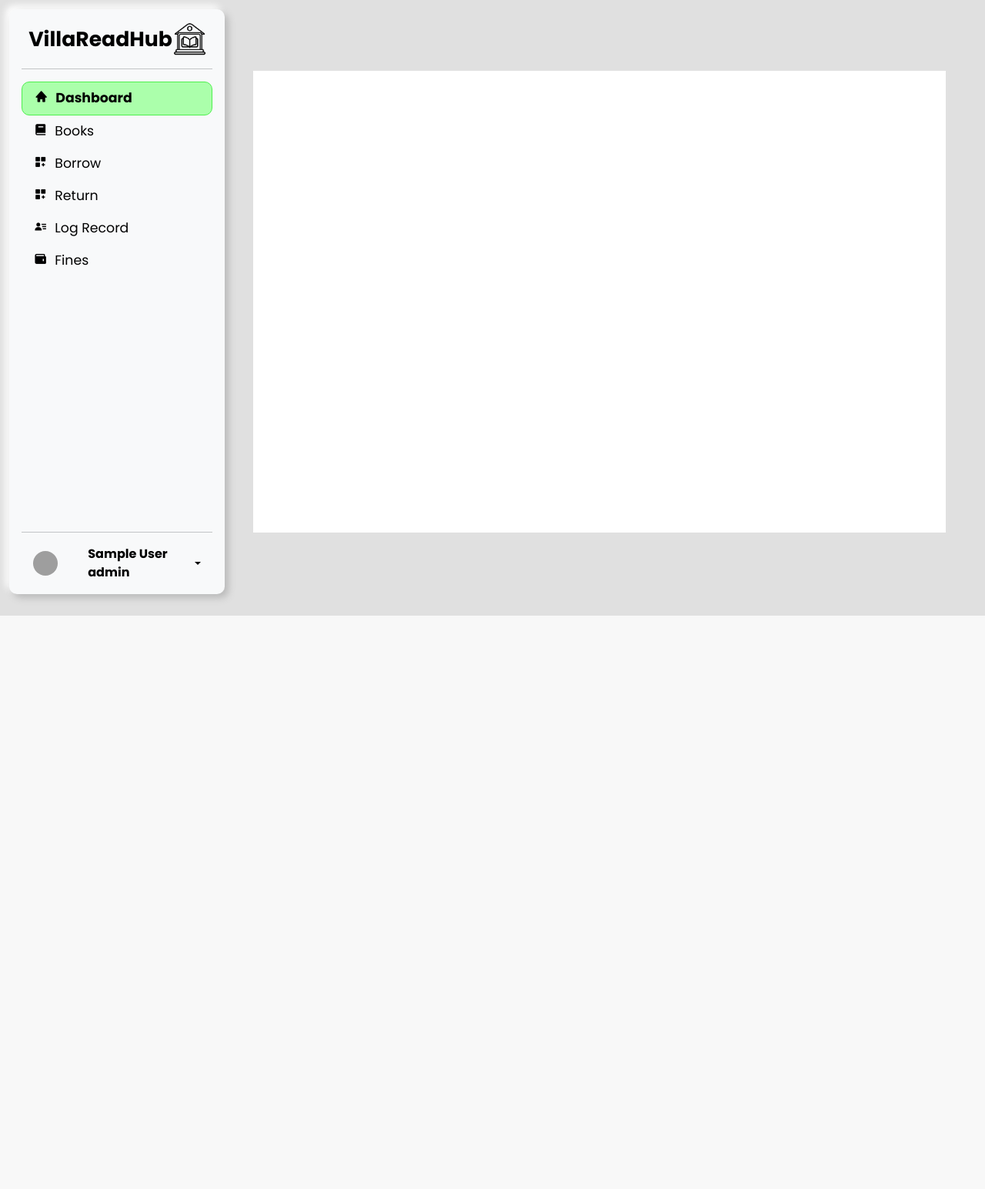
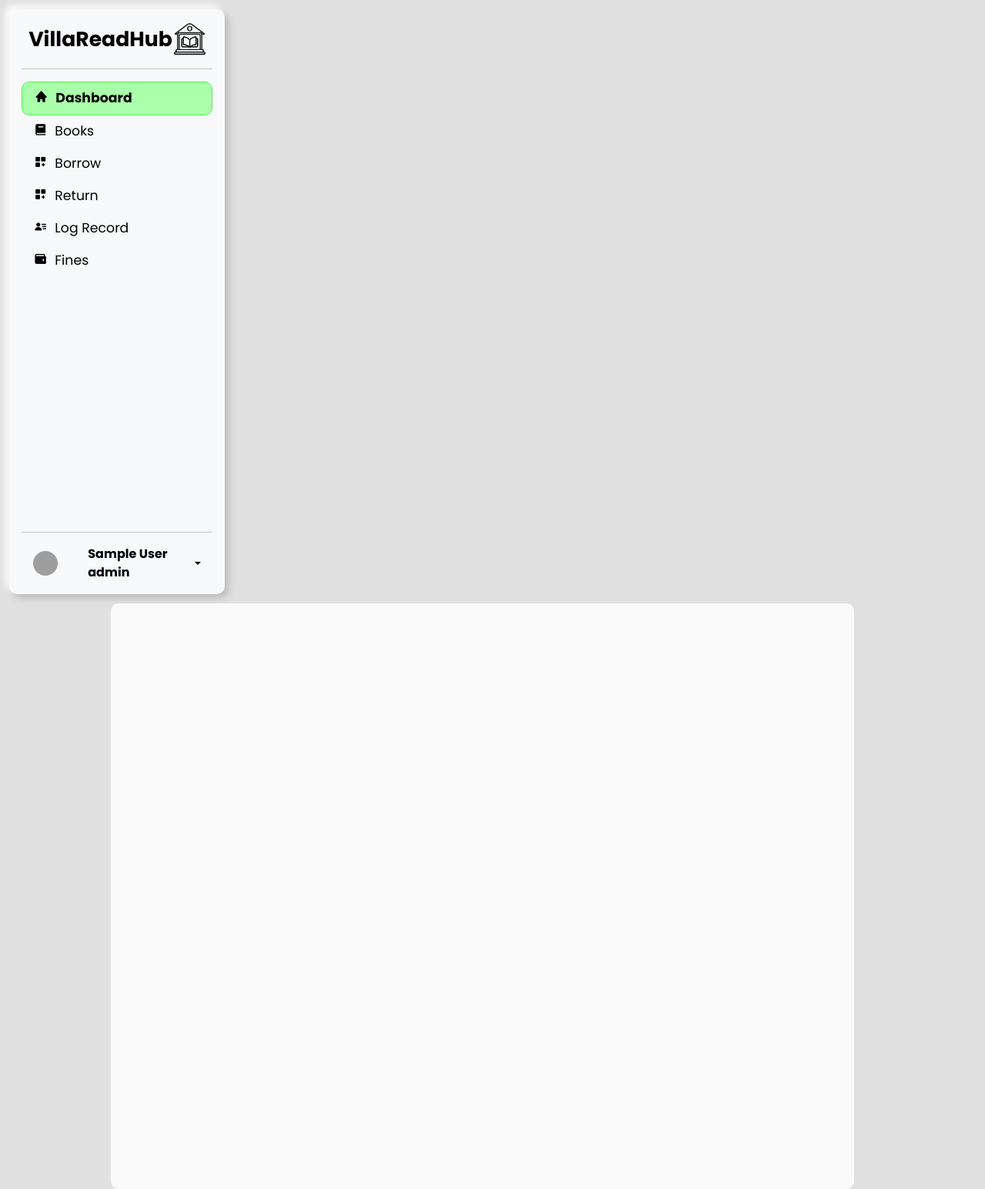
Before and after one commit to blanciadev/newlib-1, a PHP site: page /staff/staff_dashboard.php in a window 1280 px wide. Shown: the whole page at 77% size. Before the commit the page ends 800 px from the top, so only its background shows below. Run offline with PHP 8.4, Linux system fonts and the light colour scheme; the visitor is signed in with stand-in values (Sample User, id 1); grey boxes are pictures that could not be loaded.

Commit message:
update css

```diff
--- a/staff/staff.css
+++ b/staff/staff.css
@@ -43,7 +43,8 @@ li.nav-item.active {
 
 }
 .board{
-    width: 900px;
-    height: 600px;
-    background: white;
+    width: 77%;
+    height: 97%;
+    border-radius: 10px;
+    background: #ffffffd4;
 }
```
